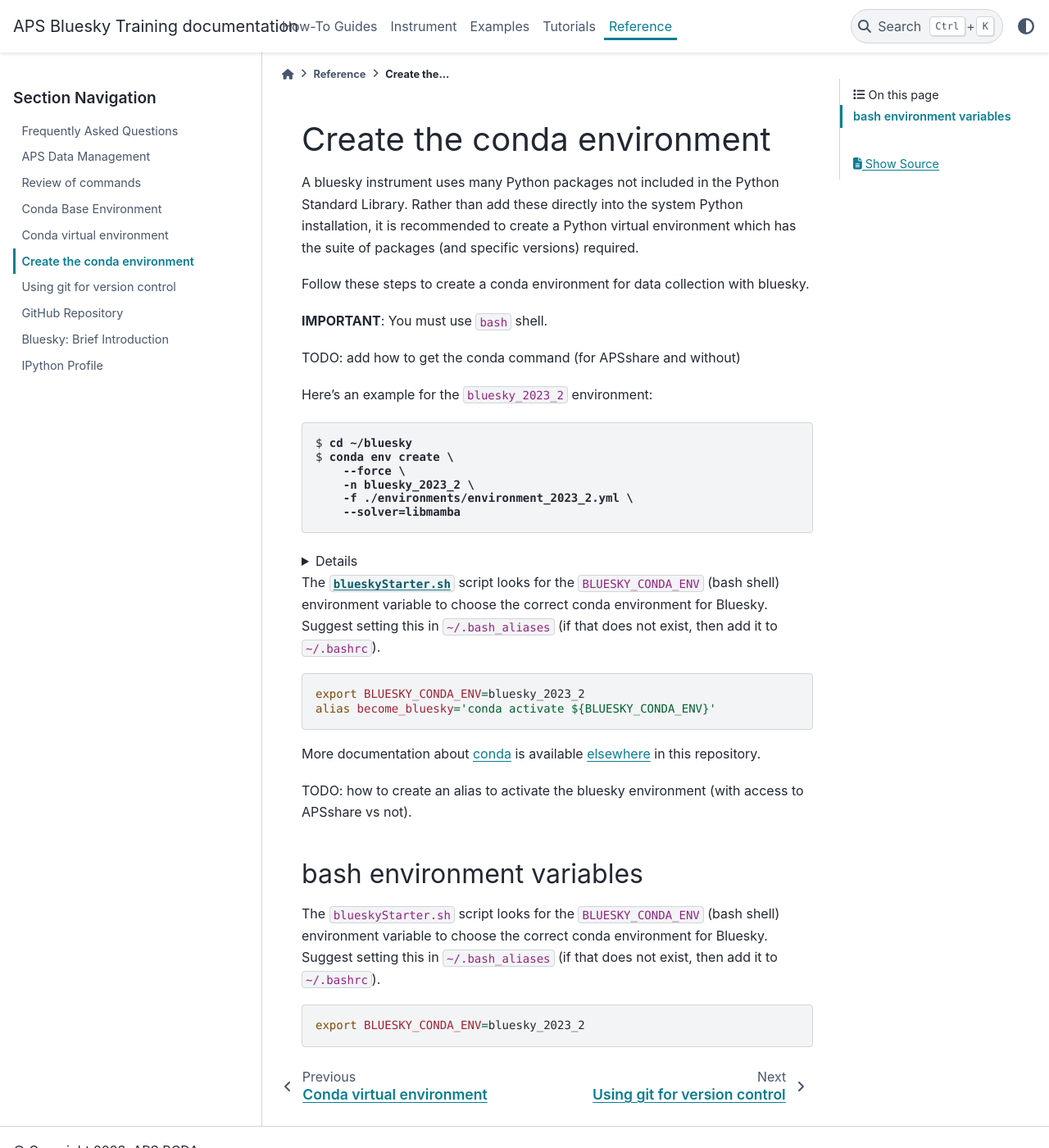
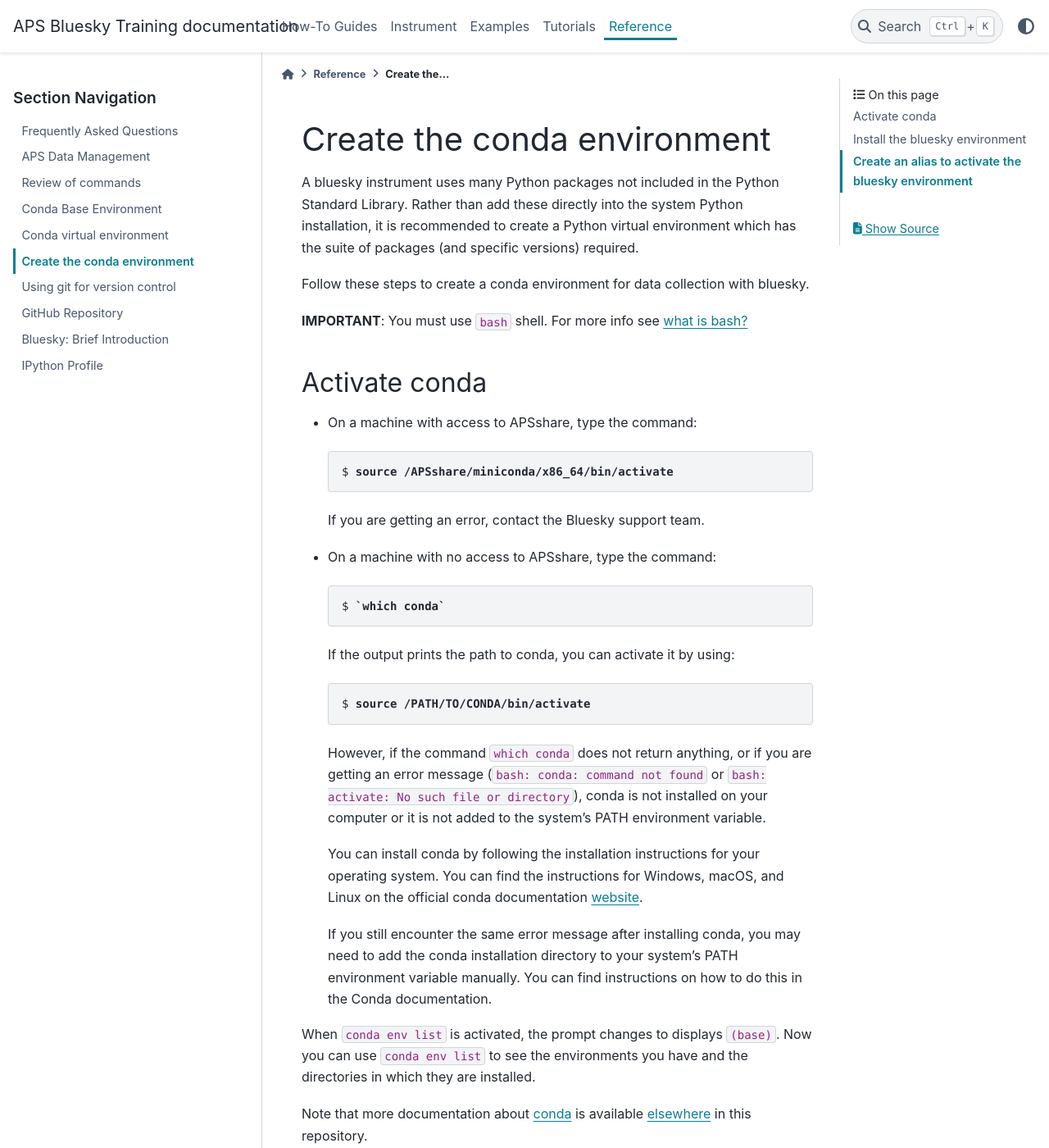
Before and after one commit to BCDA-APS/bluesky_training, a Sphinx documentation site: the page built from docs/source/reference/_create_conda_env.md, in a window 1280 px wide and 1400 px high. Shown: the whole window at 82% size. Built offline with Sphinx 7.4.7 and the PyData theme 0.15.4, drawn with Linux system fonts in a browser that asks for light colours; pages that are not in the unit, such as notebooks, are missing from menus; some of the changed text lies outside the part shown.

Commit message:
DOC #112 update _create_conda_env

````diff
--- a/docs/source/reference/_create_conda_env.md
+++ b/docs/source/reference/_create_conda_env.md
@@ -8,10 +8,49 @@
 Follow these steps to create a conda environment for data collection with
 bluesky.
 
-**IMPORTANT**:  You must use `bash` shell.
+**IMPORTANT**:  You must use `bash` shell. For more info
+see [what is
+bash?](https://bcda-aps.github.io/bluesky_training/reference/_FAQ.html#faq-bash>)
 
-TODO: add how to get the conda command (for APSshare and without)
 
+## Activate conda
+
+- On a machine with access to APSshare, type the command:
+
+    <pre>$ <b>source /APSshare/miniconda/x86_64/bin/activate</b></pre>
+
+    If you are getting an error, contact the Bluesky support team.
+
+- On a machine with no access to APSshare, type the command:
+
+     <pre>$ <b>`which conda`</b></pre>
+
+    If the output prints the path to conda, you can activate it by using:
+
+    <pre>$ <b>source /PATH/TO/CONDA/bin/activate</b></pre>
+
+    However, if the command `which conda` does not return anything, or if you are getting an error message (`bash: conda: command not found`
+    or `bash: activate: No such file or directory`), conda is not
+    installed on your computer or it is not added to the system's PATH
+    environment variable.
+
+    You can install conda by following the installation instructions
+    for your operating system. You can find the instructions for Windows,
+    macOS, and Linux on the official conda documentation
+    [website](https://docs.conda.io/projects/conda/en/latest/user-guide/install/index.html).
+
+    If you still encounter the same error message after installing conda, you may need to add the conda installation directory to your system's PATH environment variable manually. You can find instructions on how to do this in the Conda documentation.
+
+
+
+When `conda env list` is activated, the prompt changes to displays `(base)`. Now you can use
+`conda env list` to see the environments you have and the directories
+in which they are installed.
+
+Note that more documentation about [conda](../reference/_conda_base.md) is available
+[elsewhere](../reference/_conda_environment.md) in this repository.
+
+## Install the bluesky environment
 Here's an example for the `bluesky_2023_2` environment:
 
 <pre>
@@ -24,7 +63,6 @@
 </pre>
 
 <details>
-
 In the commands above, a long command has been split over several lines to make
 it clearer to read and also to take less screen width. We could enter the
 <code>conda env</code> command all one one line.  These commands work the same
@@ -36,6 +74,9 @@
 </pre>
 
 </details>
+<br>
+
+## Create an alias to activate the bluesky environment
 
 The [`blueskyStarter.sh`](https://bcda-aps.github.io/bluesky_training/instrument/_getting_started.html) script looks for the
 `BLUESKY_CONDA_ENV` (bash shell) environment variable to choose the correct
@@ -47,12 +88,8 @@
 alias become_bluesky='conda activate ${BLUESKY_CONDA_ENV}'
 ```
 
-More documentation about [conda](../reference/_conda_base.md) is available
-[elsewhere](../reference/_conda_environment.md) in this repository.
 
-TODO: how to create an alias to activate the bluesky environment (with access to APSshare vs not).
-
-## bash environment variables
+TODO: how to create an alias to activate the bluesky environment (with access to APSshare vs not) and add to FAQ.
 
 The `blueskyStarter.sh` script looks for the `BLUESKY_CONDA_ENV` (bash shell)
 environment variable to choose the correct conda environment for Bluesky.
````
